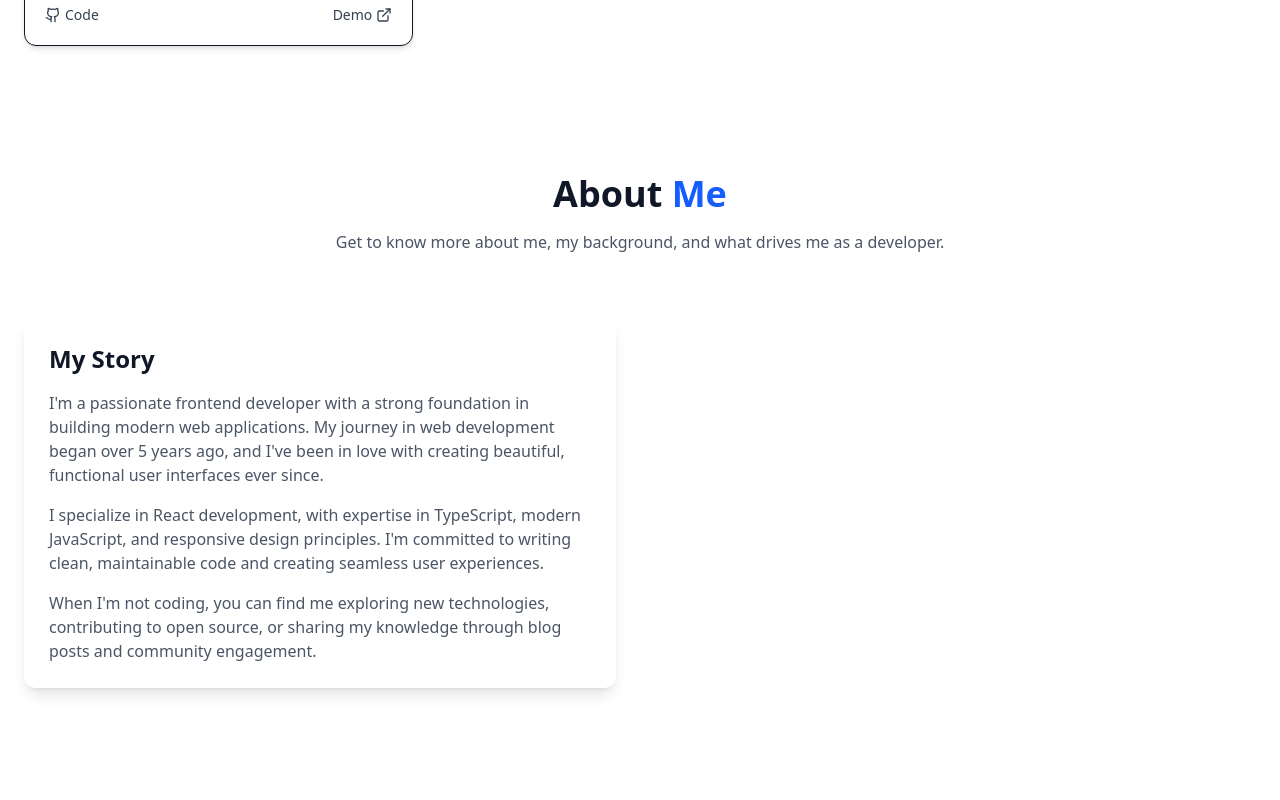
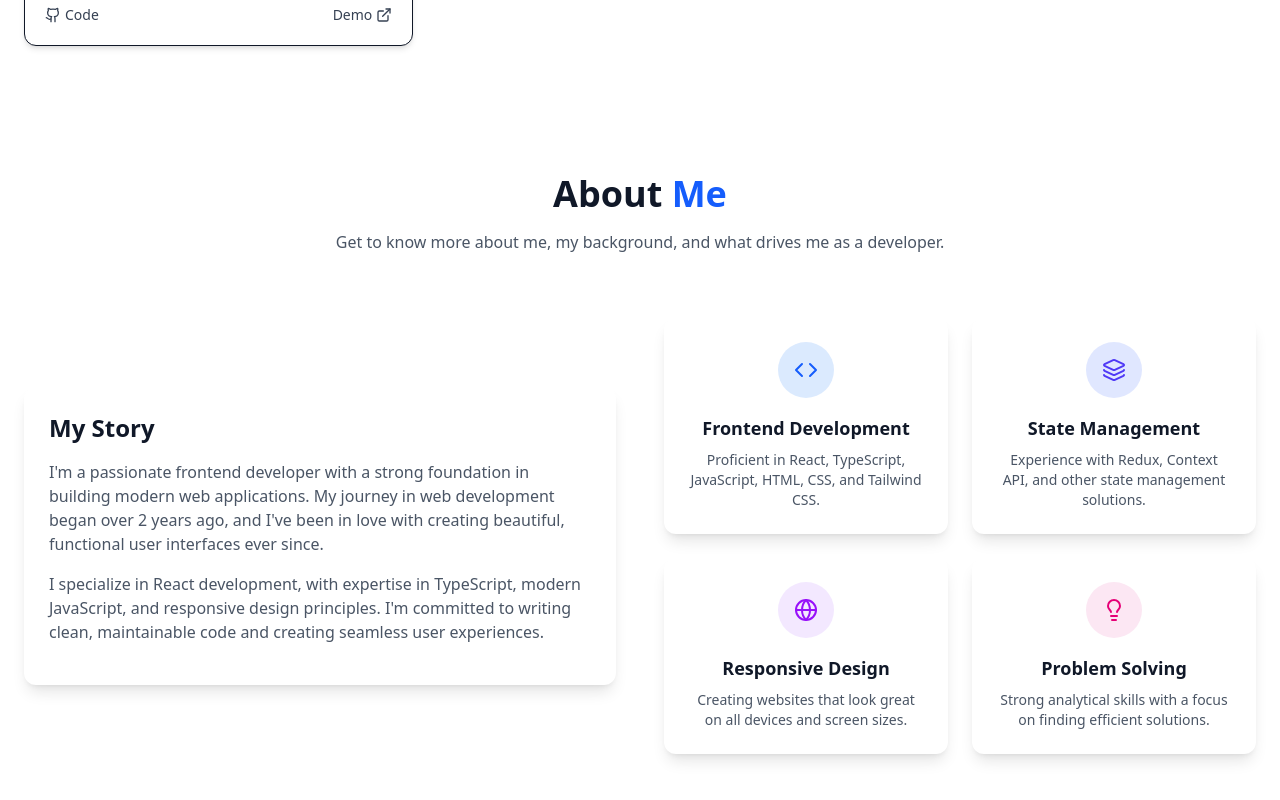
Before and after one commit to joejohn98/my-portfolio, a React (Vite) app: page / in a window 1280 px wide. Shown: the part 2076-2876 px from the top of the page. Before the commit the page ends 2828 px from the top, so only its background shows below. Built offline with nearby package versions, Linux system fonts and the light colour scheme.

Commit message:
Enhance About section with skills showcase

```diff
--- a/src/sections/About.tsx
+++ b/src/sections/About.tsx
@@ -1,3 +1,5 @@
+import { Code, Globe, Layers, Lightbulb } from "lucide-react";
+
 const About: React.FC = () => {
   return (
     <section
@@ -24,7 +26,7 @@ const About: React.FC = () => {
               <p className="text-gray-600 dark:text-gray-300 mb-4">
                 I'm a passionate frontend developer with a strong foundation in
                 building modern web applications. My journey in web development
-                began over 5 years ago, and I've been in love with creating
+                began over 2 years ago, and I've been in love with creating
                 beautiful, functional user interfaces ever since.
               </p>
               <p className="text-gray-600 dark:text-gray-300 mb-4">
@@ -34,13 +36,55 @@ const About: React.FC = () => {
                 seamless user experiences.
               </p>
               <p className="text-gray-600 dark:text-gray-300">
-                When I'm not coding, you can find me exploring new technologies,
-                contributing to open source, or sharing my knowledge through
-                blog posts and community engagement.
               </p>
             </div>
           </div>
+           <div >
+            <div className="grid grid-cols-1 md:grid-cols-2 gap-6">
+              <div className="bg-white dark:bg-[#020817] rounded-xl p-6 shadow-lg flex flex-col items-center text-center hover:shadow-xl transition-shadow">
+                <div className="bg-blue-100 dark:bg-blue-900/30 p-4 rounded-full mb-4">
+                  <Code size={24} className="text-blue-600 dark:text-blue-400" />
+                </div>
+                <h4 className="text-lg font-bold text-gray-900 dark:text-white mb-2">Frontend Development</h4>
+                <p className="text-gray-600 dark:text-gray-300 text-sm">
+                  Proficient in React, TypeScript, JavaScript, HTML, CSS, and Tailwind CSS.
+                </p>
+              </div>
+
+              <div className="bg-white dark:bg-[#020817] rounded-xl p-6 shadow-lg flex flex-col items-center text-center hover:shadow-xl transition-shadow">
+                <div className="bg-indigo-100 dark:bg-indigo-900/30 p-4 rounded-full mb-4">
+                  <Layers size={24} className="text-indigo-600 dark:text-indigo-400" />
+                </div>
+                <h4 className="text-lg font-bold text-gray-900 dark:text-white mb-2">State Management</h4>
+                <p className="text-gray-600 dark:text-gray-300 text-sm">
+                  Experience with Redux, Context API, and other state management solutions.
+                </p>
+              </div>
+
+              <div className="bg-white dark:bg-[#020817] rounded-xl p-6 shadow-lg flex flex-col items-center text-center hover:shadow-xl transition-shadow">
+                <div className="bg-purple-100 dark:bg-purple-900/30 p-4 rounded-full mb-4">
+                  <Globe size={24} className="text-purple-600 dark:text-purple-400" />
+                </div>
+                <h4 className="text-lg font-bold text-gray-900 dark:text-white mb-2">Responsive Design</h4>
+                <p className="text-gray-600 dark:text-gray-300 text-sm">
+                  Creating websites that look great on all devices and screen sizes.
+                </p>
+              </div>
+
+              <div className="bg-white dark:bg-[#020817] rounded-xl p-6 shadow-lg flex flex-col items-center text-center hover:shadow-xl transition-shadow">
+                <div className="bg-pink-100 dark:bg-pink-900/30 p-4 rounded-full mb-4">
+                  <Lightbulb size={24} className="text-pink-600 dark:text-pink-400" />
+                </div>
+                <h4 className="text-lg font-bold text-gray-900 dark:text-white mb-2">Problem Solving</h4>
+                <p className="text-gray-600 dark:text-gray-300 text-sm">
+                  Strong analytical skills with a focus on finding efficient solutions.
+                </p>
+              </div>
+            </div>
+          </div>
         </div>
+
+
       </div>
     </section>
   );
```
